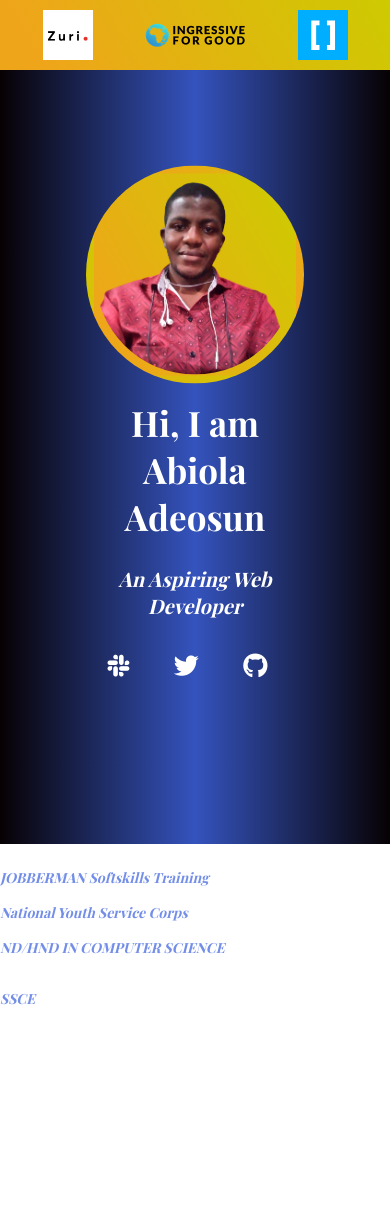
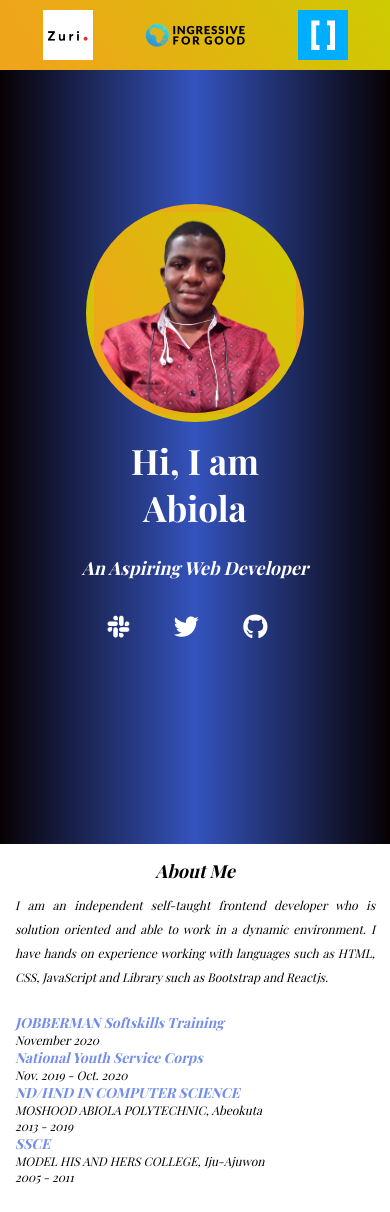
Before and after one commit to abitechcoder/hng8stage2task, a website: page index.html in a window 390 px wide. Before the commit the page ends 1064 px from the top, so only its background shows below. Drawn offline with nearby package versions, Linux system fonts and the light colour scheme; a web font is replaced by a local one.

Commit message:
Working on about page

```diff
--- a/index.html
+++ b/index.html
@@ -24,7 +24,7 @@
           </div>
           <div class="intro-content">
             <div class="intro">
-              <h1 class="name">Hi, I am Abiola Adeosun</h1>
+              <h1 class="name">Hi, I am Abiola</h1>
               <h2 class="career">An Aspiring Web Developer</h2>
               <p class="social">
                 <a href="#" style="margin-right: 15px"
@@ -53,6 +53,15 @@
           </div>
         </div>
         <section>
+          <div class="about">
+            <h2 class="about-heading">About Me</h2>
+            <p class="about-text">
+              I am an independent self-taught frontend developer who is solution
+              oriented and able to work in a dynamic environment. I have hands
+              on experience working with languages such as HTML, CSS, JavaScript
+              and Library such as Bootstrap and Reactjs.
+            </p>
+          </div>
           <div class="education">
             <h2>EDUCATION</h2>
             <div class="edu">
--- a/styles/style.css
+++ b/styles/style.css
@@ -37,6 +37,7 @@
 p {
   font-style: italic;
   font-size: 12px;
+  color: #000000;
 }
 
 .greet {
@@ -126,6 +127,11 @@
     margin-bottom: 15px;
   }
 
+  .career {
+    font-size: 18px;
+    font-weight: bold;
+    font-style: italic;
+  }
   .arrowD {
     display: none;
   }
@@ -134,4 +140,21 @@
     display: flex;
     justify-content: space-evenly;
   }
+
+  section {
+    padding: 15px;
+  }
+
+  .about {
+    text-align: justify;
+  }
+  .about-heading {
+    text-align: center;
+    color: #000000;
+    font-weight: 700;
+  }
+  .about-text {
+    margin-top: 10px;
+    line-height: 1.5rem;
+  }
 }
```
